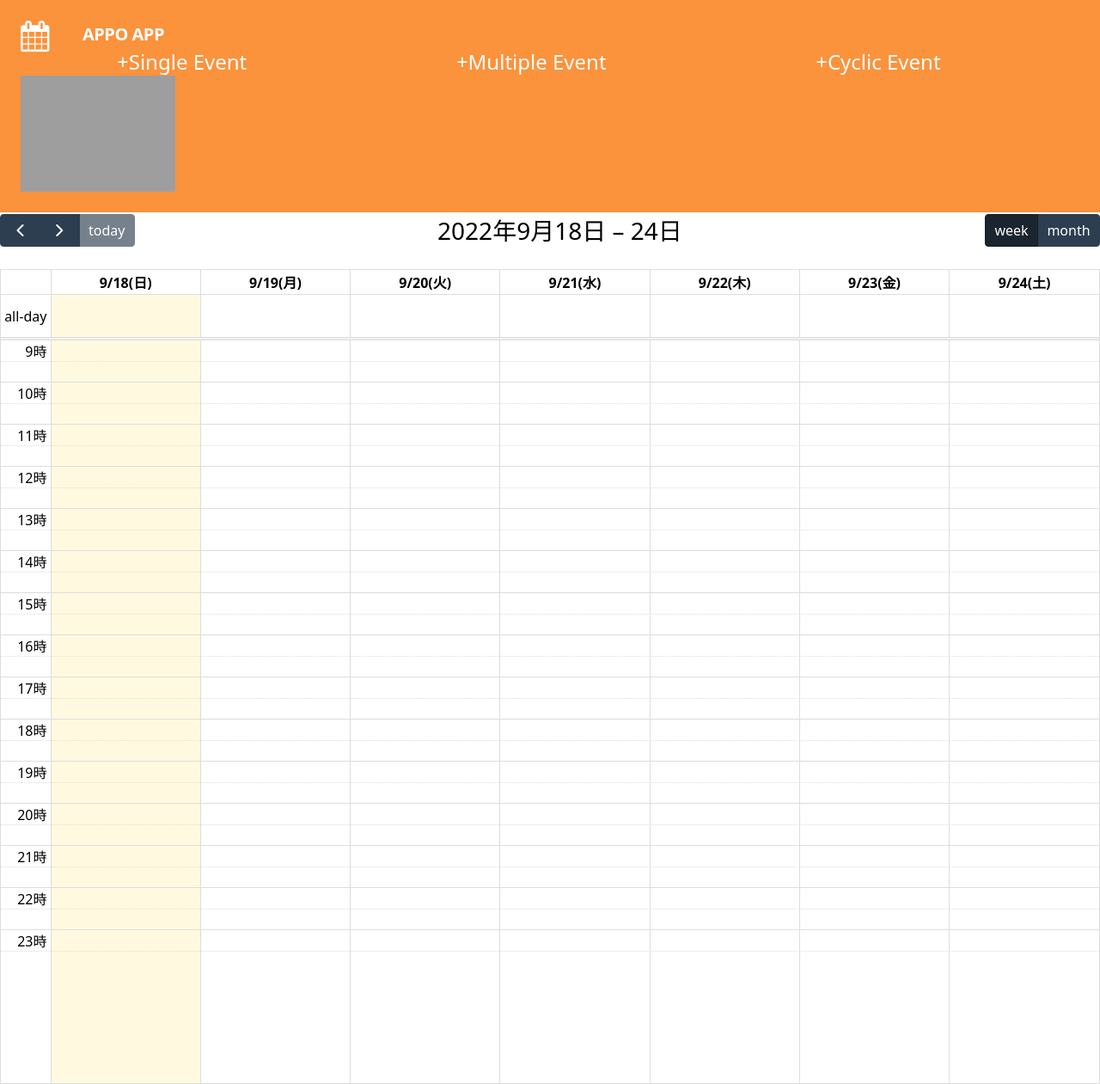
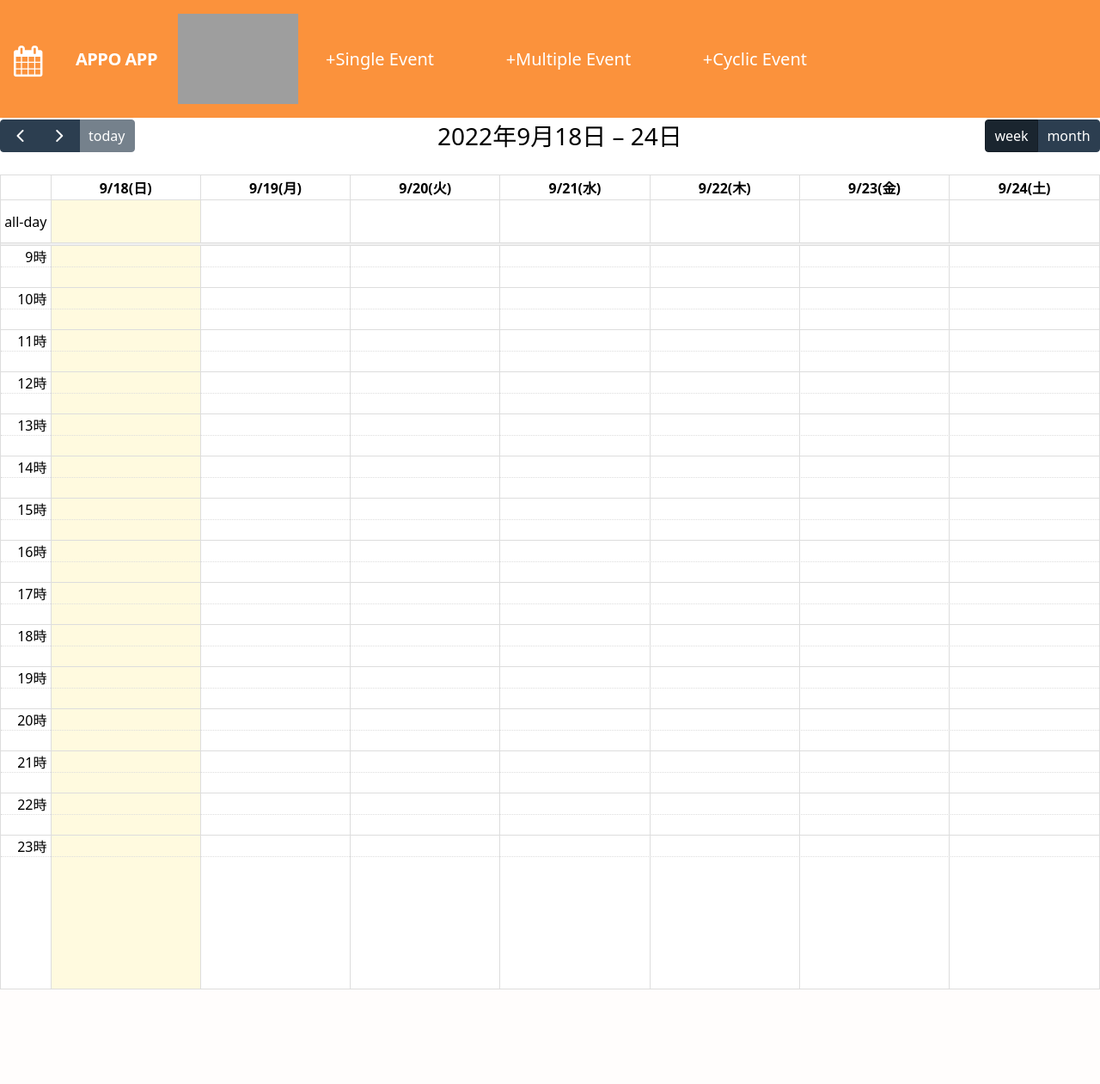
Before and after one commit to Makito119/calendar-app, a Django app: page / in a window 1280 px wide. Shown: the whole page at 86% size. After the commit the page ends 1151 px from the top, so only its background shows below. Run offline with Django 4.2, Linux system fonts and the light colour scheme; lists and menus that the app fills with data are empty; some libraries are stand-ins or nearby versions; grey boxes are pictures that could not be loaded.

Commit message:
最終チェック

```diff
--- a/project/frontend/postcss.config.js
+++ /dev/null
@@ -1,6 +0,0 @@
-module.exports = {
-  plugins: {
-    tailwindcss: {},
-    autoprefixer: {},
-  },
-}
--- a/project/frontend/static/frontend/main.js
+++ b/project/frontend/static/frontend/main.js
@@ -1 +1 @@
-axios.defaults.xsrfHeaderName="X-CSRFTOKEN",axios.defaults.xsrfCookieName="csrftoken",document.addEventListener("DOMContentLoaded",(function(){var e=document.getElementById("calendar");window.onload=function(){const e=document.getElementById("username"),t=document.getElementById("sendbutton");e.addEventListener("keyup",(function(){const a=e.value;console.log(a),t.className=a?null:"hidden"}))};var t=new FullCalendar.Calendar(e,{initialView:"timeGridWeek",fisrtDay:5,editable:!0,selectable:!0,headerToolbar:{left:"prev,next,today",center:"title",right:"timeGridWeek,dayGridMonth"},views:{timeGridWeek:{slotMinTime:"09:00:00",slotMaxTime:"24:00:00"}},timeZone:"Asia/Tokyo",locale:"ja",navLinks:!0,select:function(e){const a=prompt("イベントを入力してください");a&&axios.post("add/",{start_date:e.start.valueOf(),end_date:e.end.valueOf(),event_name:a}).then((()=>{t.addEvent({title:a,start:e.start,end:e.end,allDay:!0})})).catch((()=>{alert("登録に失敗しました")}))},events:function(e,a,n){axios.post("list/",{start_date:e.start.valueOf(),end_date:e.end.valueOf()}).then((e=>{t.removeAllEvents(),a(e.data)})).catch((()=>{alert("登録に失敗しました")}))}});t.render()}));
+axios.defaults.xsrfHeaderName="X-CSRFTOKEN",axios.defaults.xsrfCookieName="csrftoken",document.addEventListener("DOMContentLoaded",(function(){var e=document.getElementById("calendar");window.onload=function(){const e=document.getElementById("username"),t=document.getElementById("sendbutton");e.addEventListener("keyup",(function(){const a=e.value;console.log(a),t.className=a?null:"hidden"}))};var t=new FullCalendar.Calendar(e,{initialView:"timeGridWeek",fisrtDay:5,editable:!0,selectable:!0,headerToolbar:{left:"prev,next,today",center:"title",right:"timeGridWeek,dayGridMonth"},views:{timeGridWeek:{slotMinTime:"09:00:00",slotMaxTime:"24:00:00"}},timeZone:"Asia/Tokyo",eventColor:"#ff8c00",locale:"ja",navLinks:!0,select:function(e){const a=prompt("イベントを入力してください");a&&axios.post("add/",{start_date:e.start.valueOf(),end_date:e.end.valueOf(),event_name:a}).then((()=>{t.addEvent({title:a,start:e.start,end:e.end,allDay:!0})})).catch((()=>{alert("登録に失敗しました")}))},events:function(e,a,n){axios.post("list/",{start_date:e.start.valueOf(),end_date:e.end.valueOf()}).then((e=>{t.removeAllEvents(),a(e.data)})).catch((()=>{alert("登録に失敗しました")}))}});t.render()}));
--- a/project/frontend/static/scheduleCalendar/app.js
+++ b/project/frontend/static/scheduleCalendar/app.js
@@ -52,7 +52,7 @@ document.addEventListener("DOMContentLoaded", function () {
     },
     timeZone: "Asia/Tokyo",
 
-
+    eventColor: '#ff8c00',
 
     locale: "ja",
     navLinks: true,
--- a/project/frontend/templates/scheduleCalendar/index.html
+++ b/project/frontend/templates/scheduleCalendar/index.html
@@ -12,7 +12,7 @@
     <meta name="viewport" content="width=device-width, initial-scale=1.0" />
     <script src="https://cdn.tailwindcss.com"></script>
   </head>
-  <nav class="flex items-center justify-between flex-wrap bg-orange-400 p-6">
+  <nav class="flex  justify-between flex-wrap bg-orange-400 p-4">
     <div class="flex items-center flex-shrink-0 text-white mr-6">
       <i
         class="fa fa-calendar fill-current h-8 w-8 mr-10"
@@ -20,37 +20,37 @@
       ></i>
       <span class="font-semibold text-xl tracking-tight">APPO APP</span>
     </div>
+    <img
+        src="https://cdn.discordapp.com/attachments/1019194467586146364/1019961031017119866/logo2.png"
+        width="140px"
+        height="280px"
+        class="block lg:inline-block text-right ml-54 justify-items-end"
+      />
     <div class="w-full block flex-grow lg:flex lg:items-center lg:w-auto">
-      <div class="text-sm lg:flex-grow">
+      <div class="text-sm">
         <a
           href="#responsive-header"
           onclick="location.href='./form1'"
-          class="block mt-4 lg:inline-block lg:mt-0 bg-grey-300 text-2xl text-white hover:text-black mr-4 px-28"
+          class="block mt-4 lg:inline-block lg:mt-0 bg-grey-300 text-xl text-white hover:text-black mr-4 px-8"
         >
           +Single Event
         </a>
         <a
           href="#responsive-header"
           onclick="location.href='./form2'"
-          class="block mt-4 lg:inline-block lg:mt-0 text-2xl bg-grey-300 text-white hover:text-black mr-4 px-28"
+          class="block mt-4 lg:inline-block lg:mt-0 text-xl bg-grey-300 text-white hover:text-black mr-4 px-8"
         >
           +Multiple Event
         </a>
         <a
           href="#responsive-header"
           onclick="location.href='./form3'"
-          class="block mt-4 lg:inline-block lg:mt-0 text-2xl bg-grey-300 text-white hover:text-black  px-28"
+          class="block mt-4 lg:inline-block lg:mt-0 text-xl bg-grey-300 text-white hover:text-black px-8"
         >
           +Cyclic Event
         </a>
-        <img
-          src="https://cdn.discordapp.com/attachments/1019194467586146364/1019961031017119866/logo2.png"
-          width="180px"
-          height="200px"
-          class="block lg:inline-block lg:mt-0 text-right"
+      </div>
 
-        />
-      </div>
     </div>
   </nav>
   <body>
--- a/project/frontend/views.py
+++ b/project/frontend/views.py
@@ -379,7 +379,7 @@ def form2(request):
             'frequency':int(request.POST['frequency']),
 
       }
-      # リクエストの取得・成形
+    # リクエストの取得・成形
     event_name = context["event_name"]+'(priority:'+str(context['priority'])+')'
 
     time = context["required_time"].split(":")
@@ -434,7 +434,8 @@ def form2(request):
       event = Event(
       start_date = confirm_event[num]['start'],
       end_date = confirm_event[num]['end'],
-      event_name = confirm_event[num]['title']
+      event_name = confirm_event[num]['title'],
+
       )
       event.save()
 
@@ -526,6 +527,7 @@ def form1(request):
       start_date = confirm_event[num]['start'],
       end_date = confirm_event[num]['end'],
       event_name = confirm_event[num]['title'],
+
 
       )
       event.save()
```
Also changed, not shown: project/frontend/package.json (+0 -7 lines), project/db.sqlite3, project/frontend/migrations/0010_event_color.py (added), project/frontend/migrations/0011_remove_event_color.py (added).
